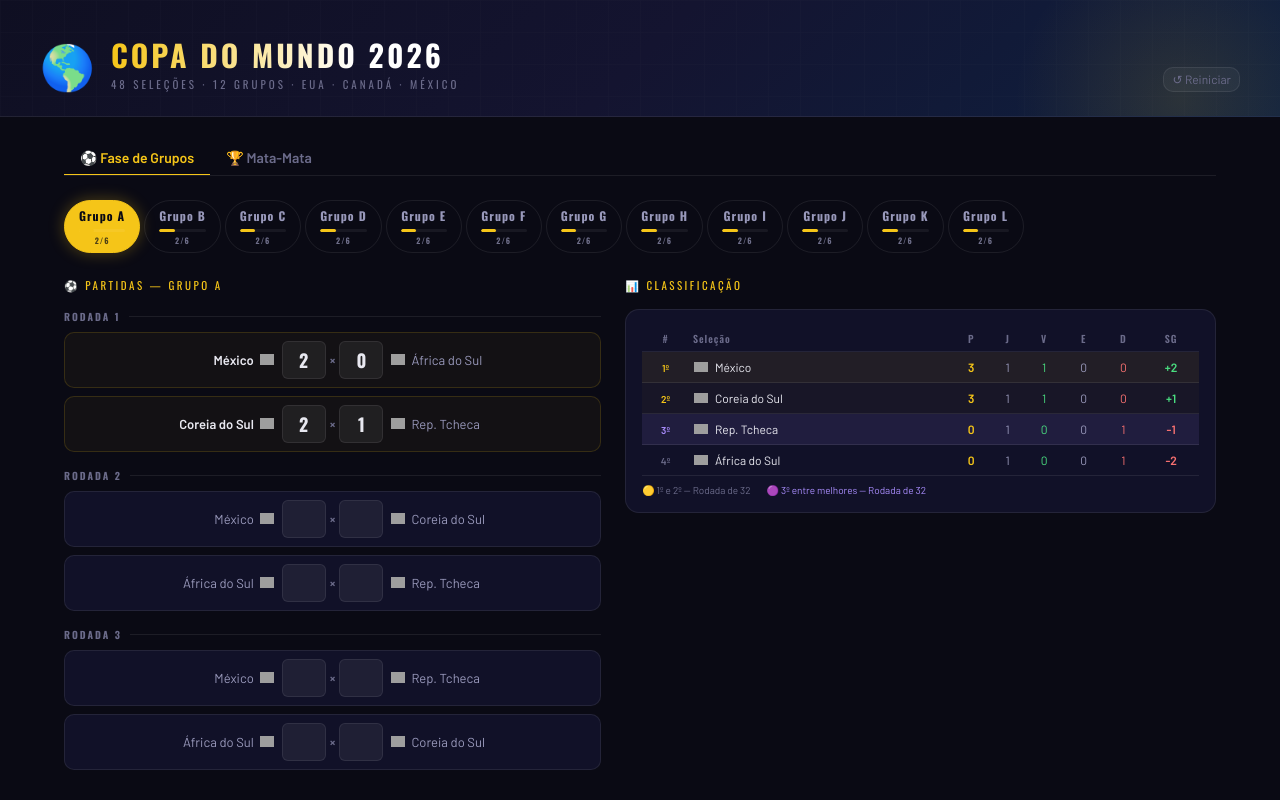
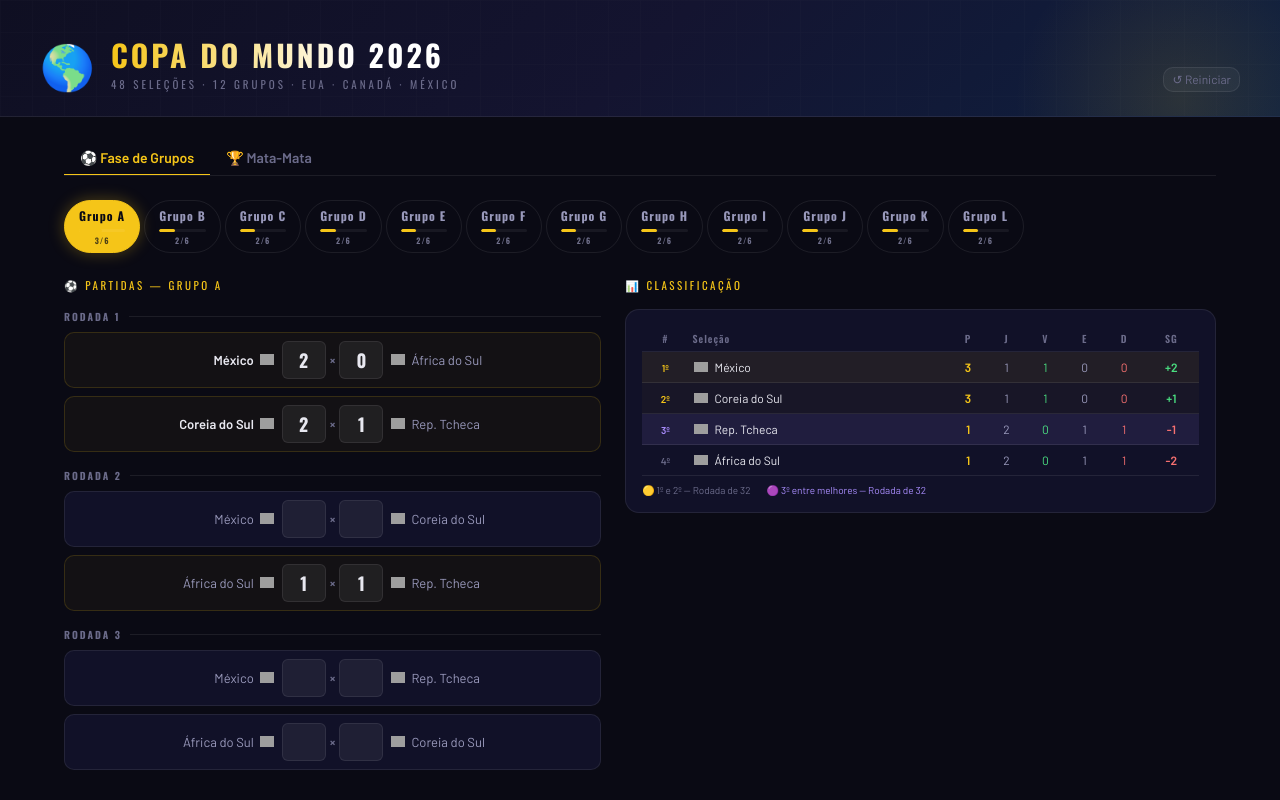
Before and after one commit to AngeloBrocca/world-cup-simulator-26, a React (Create React App) app: page / in a window 1280 px wide. Shown: the top 800 px of the page. Built offline with nearby package versions, Linux system fonts and the light colour scheme; grey boxes are pictures that could not be loaded.

Commit message:
Fix valor null no R16

```diff
--- a/src/domain/knockoutBracket.js
+++ b/src/domain/knockoutBracket.js
@@ -21,7 +21,6 @@ export const R32_FIXTURE_BASES = [
 
 
 export const _c = (a,b,d,e,g,i,k,l) => ({A:a,B:b,D:d,E:e,G:g,I:i,K:k,L:l});
-
 export const ANNEX_C = {
   // ── 1-9: sem A,B,C ──
   "EFGHIJKL":_c("E","J","I","F","H","G","L","K"),
@@ -198,14 +197,27 @@ export const ANNEX_C = {
 export function resolveThirdSlots(qualifiedGroups) {
   const key = [...qualifiedGroups].sort().join("");
   if (ANNEX_C[key]) return ANNEX_C[key];
-  // Fallback: distribui respeitando "3º ≠ grupo do 1º"
+  // Fallback com backtracking — garante que todos os 8 slots sejam preenchidos
+  // respeitando a regra "3º não pode enfrentar o 1º do mesmo grupo".
+  // O fallback greedy anterior falhava em 118 combinações válidas: chegava no
+  // último slot com apenas o grupo homônimo disponível (ex: slot "L" vs único
+  // restante "L"), deixando o slot vazio e causando um time null no chaveamento.
   const winnerSlots = ["A","B","D","E","G","I","K","L"];
   const thirds = [...qualifiedGroups].sort();
-  const assignment = {};
-  const used = new Set();
-  for (const ws of winnerSlots) {
-    const match = thirds.find(g => !used.has(g) && g !== ws);
-    if (match) { assignment[ws] = match; used.add(match); }
+  function backtrack(slotIndex, used, assignment) {
+    if (slotIndex === winnerSlots.length) return assignment;
+    const ws = winnerSlots[slotIndex];
+    for (const g of thirds) {
+      if (!used.has(g) && g !== ws) {
+        used.add(g);
+        assignment[ws] = g;
+        const result = backtrack(slotIndex + 1, used, assignment);
+        if (result) return result;
+        used.delete(g);
+        delete assignment[ws];
+      }
+    }
+    return null;
   }
-  return assignment;
+  return backtrack(0, new Set(), {}) ?? {};
 }
--- a/src/store/tournamentStore.js
+++ b/src/store/tournamentStore.js
@@ -15,7 +15,7 @@ const PRESET_SCORES = {
   "MEX-vs-RSA": { homeGoals: 2, awayGoals: 0 },
   "KOR-vs-CZE": { homeGoals: 2, awayGoals: 1 },
   // "MEX-vs-KOR": { homeGoals: 0, awayGoals: 0 },
-  // "RSA-vs-CZE": { homeGoals: 0, awayGoals: 0 },
+  "RSA-vs-CZE": { homeGoals: 1, awayGoals: 1 },
   // "MEX-vs-CZE": { homeGoals: 0, awayGoals: 0 },
   // "RSA-vs-KOR": { homeGoals: 0, awayGoals: 0 },
 
```
